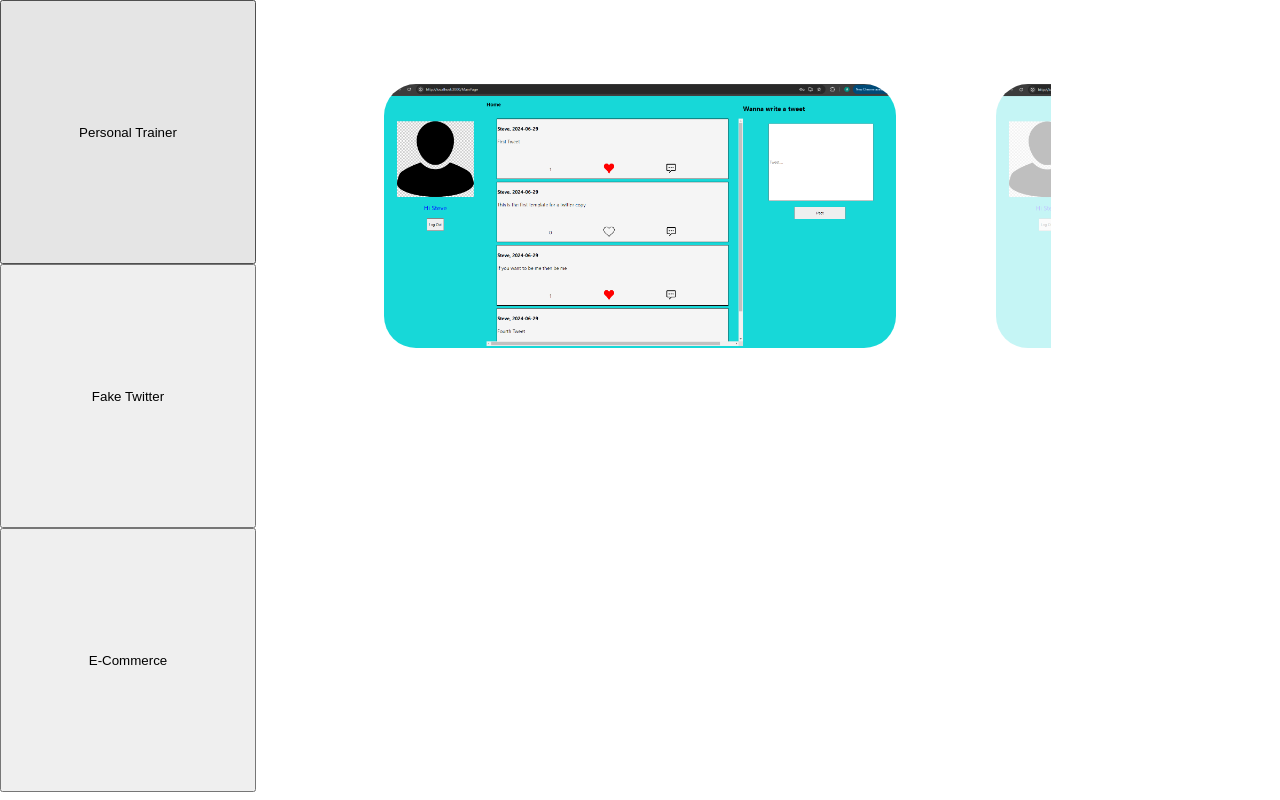
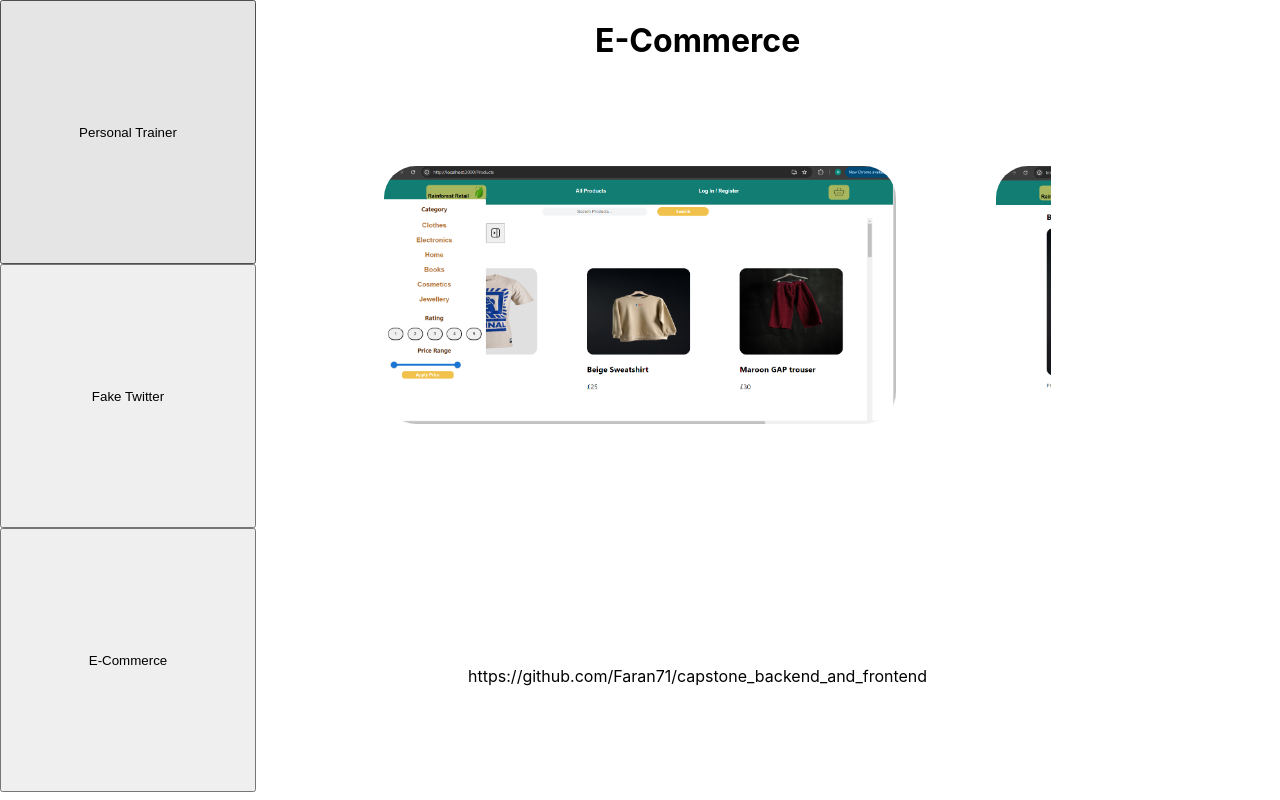
Before and after one commit to Faran71/profile, a React (Create React App) app: page /Projects in a window 1280 px wide. Built offline with nearby package versions, Linux system fonts and the light colour scheme.

Commit message:
changing layout of projects page

```diff
--- a/src/components/Carousel.css
+++ b/src/components/Carousel.css
@@ -77,6 +77,7 @@
     display: flex;
     gap: 20px;
     width: 100vw;
+    height: 60vh;
   }
 
 .carousel {
--- a/src/containers/Projects.css
+++ b/src/containers/Projects.css
@@ -20,4 +20,6 @@
 .projects-display {
     width: 69vw;
     height: 100vh;
+    display: flex;
+    flex-direction: column;
 }
--- a/src/containers/Projects.js
+++ b/src/containers/Projects.js
@@ -7,7 +7,7 @@ const Projects= () => {
     const [projectsList, setProjectsList] = useState([
         {
             title: "Personal Trainer",
-            pictures: ["https://github.com/Faran71/personal_trainer_frontend","https://github.com/Faran71/personal_trainer_backend"],
+            links: ["https://github.com/Faran71/personal_trainer_frontend","https://github.com/Faran71/personal_trainer_backend"],
             pictures: ["/personalTrainer1.png","/personalTrainer2.png","/personalTrainer3.png","/personalTrainer4.png"],
             description: "An website inspired by Strava. Created using Spring Boot and PostgreSQL for the backend and REACT for the frontend, other APIs from the internet are utilised. A user can create an account, add a workout, see previous workouts, find training plans, view food nutrition and view workouts for different bodyparts. The information for food nutrition and workouts are taken from an external API."
         },
@@ -25,7 +25,16 @@ const Projects= () => {
         }
     ])
 
-    const [currentProject, setCurrentProject] = useState(projectsList[1]);
+    const [currentProject, setCurrentProject] = useState(projectsList[2]);
+
+    const displayLinks = currentProject.links.map((element) => {
+            return(
+                <div>
+                    <p>{element}</p>
+                </div>
+            )
+        });
+
 
 
     return(
@@ -36,7 +45,10 @@ const Projects= () => {
                 <button>E-Commerce</button>
             </div>
             <div className="projects-display">
+                <h1>{currentProject.title}</h1>
                 <Carousel images={currentProject.pictures} />
+                {displayLinks}
+                {/* <p>{currentProject.links[0]}</p> */}
             </div>
         </div>
     )
```
